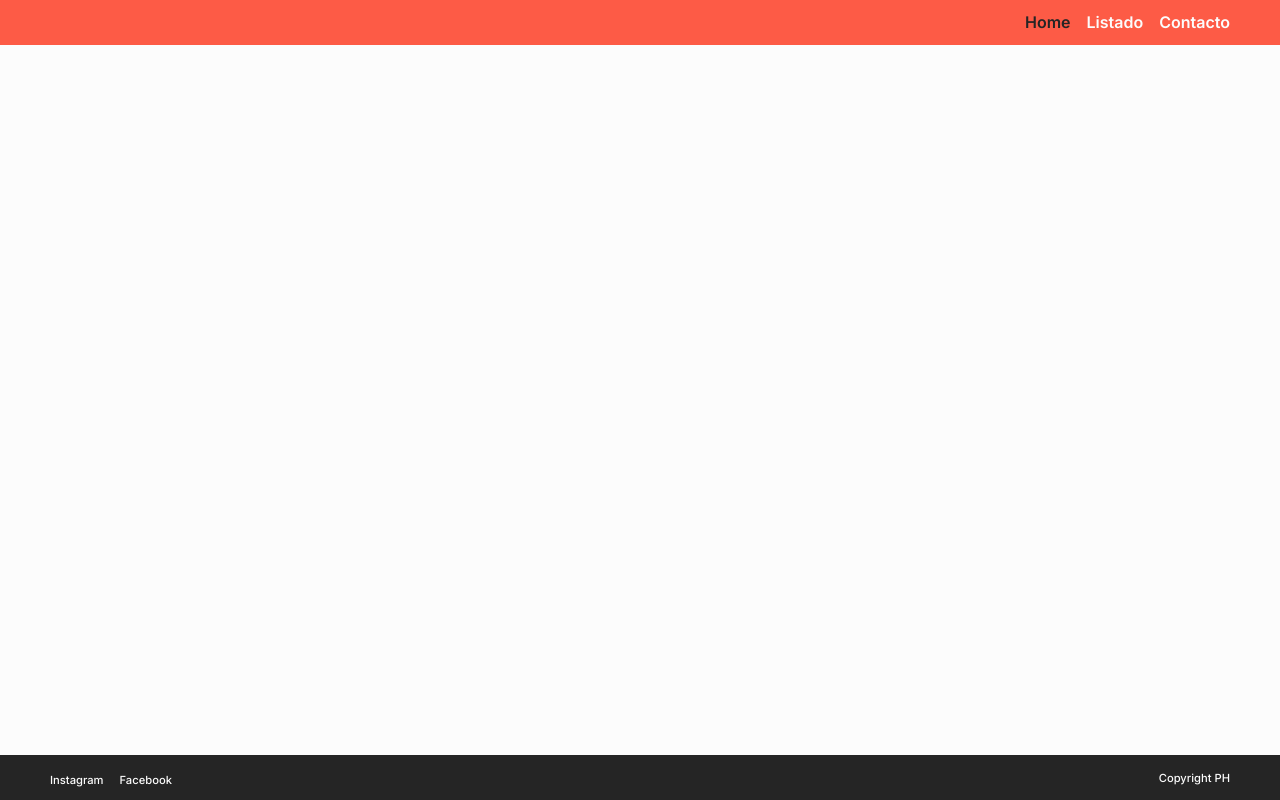
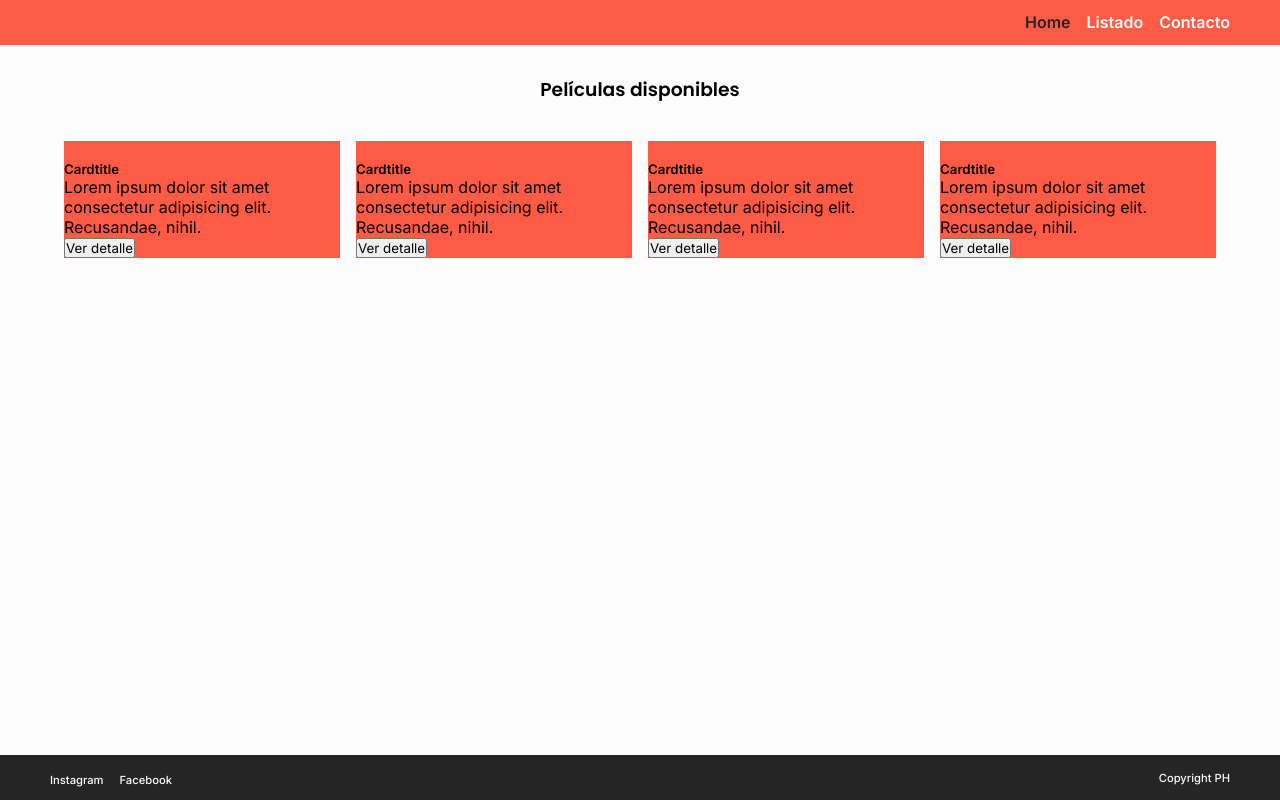
Before and after one commit to huntpato/movie-app, a React (Create React App) app: page /list in a window 1280 px wide. Built offline with nearby package versions, Linux system fonts and the light colour scheme; sample sign-in values are in the browser's storage.

Commit message:
[FIX]auth

```diff
--- a/src/components/ListContainer/ListContainer.js
+++ b/src/components/ListContainer/ListContainer.js
@@ -1,20 +1,27 @@
-import React, { useEffect } from 'react';
-import { useNavigate } from 'react-router-dom';
+import React from 'react';
+import { Navigate } from 'react-router-dom';
+import ListItem from '../ListItem/ListItem';
+import styles from './ListContainer.module.css';
 
 const ListContainer = () => {
-  const navigate = useNavigate();
+  const { listContainer } = styles;
 
-  useEffect(() => {
-    const token = localStorage.getItem('token');
-    if (token === null) {
-      navigate('/');
-    }
-  }, [navigate]);
+  let token = localStorage.getItem('token');
 
   return (
-    <div>
-      <h2>listado</h2>
-    </div>
+    <>
+      {!token ? (
+        <Navigate replace to="/" />
+      ) : (
+        <div className={listContainer}>
+          <h3>Películas disponibles</h3>
+          <ListItem />
+          <ListItem />
+          <ListItem />
+          <ListItem />
+        </div>
+      )}
+    </>
   );
 };
 
--- /dev/null
+++ b/src/components/ListContainer/ListContainer.module.css
@@ -0,0 +1,23 @@
+/********** list container **********/
+
+.listContainer{
+    display:grid;
+    grid-template-columns: repeat(4, 1fr);
+    grid-template-rows : repeat(4, minmax(50px, auto));
+    gap: 1rem 1rem;
+
+    position: relative;
+    top:2.8rem;
+    width:90vw;
+    margin: 30px auto 0px;
+}
+
+/********** list title **********/
+
+.listContainer h3{
+    grid-column: 1 / span 4;
+    grid-row: 1 / span 1;
+    justify-self: center;
+
+    font-family: 'Poppins', sans-serif;
+}
--- /dev/null
+++ b/src/components/ListItem/ListItem.js
@@ -0,0 +1,23 @@
+import React from 'react'
+import { Link } from 'react-router-dom';
+import styles from './ListItem.module.css'
+
+const ListItem = () => {
+
+  const { listContainer_item } =styles;
+
+  return (
+    <div className={listContainer_item}>
+        <img />
+        <div>
+            <h5>Cardtitle</h5>
+            <p>Lorem ipsum dolor sit amet consectetur adipisicing elit. Recusandae, nihil.</p>
+            <Link to='/'>
+                <button>Ver detalle</button>
+            </Link>
+        </div>
+    </div>
+  )
+}
+
+export default ListItem
--- /dev/null
+++ b/src/components/ListItem/ListItem.module.css
@@ -0,0 +1,3 @@
+.listContainer_item{
+    background-color: var(--orange);
+}
--- a/src/components/Login/Login.js
+++ b/src/components/Login/Login.js
@@ -1,6 +1,6 @@
 import React from 'react';
 import axios from 'axios';
-import { useNavigate } from 'react-router-dom';
+import { Navigate, useNavigate } from 'react-router-dom';
 import swAlert from '@sweetalert/with-react';
 import styles from './login.module.css';
 
@@ -39,7 +39,13 @@ const Login = () => {
       });
   };
 
+  let token = localStorage.getItem('token');
+
   return (
+    <>
+      {token ? (
+        <Navigate to="/list" />
+      ) : (
         <div className={login}>
           <h2>Log in</h2>
           <form className={formlogin} onSubmit={handleSubmit}>
@@ -56,6 +62,8 @@ const Login = () => {
             </button>
           </form>
         </div>
+      )}
+    </>
   );
 };
 
```
Lines whose indentation alone changed are shown as unchanged.
